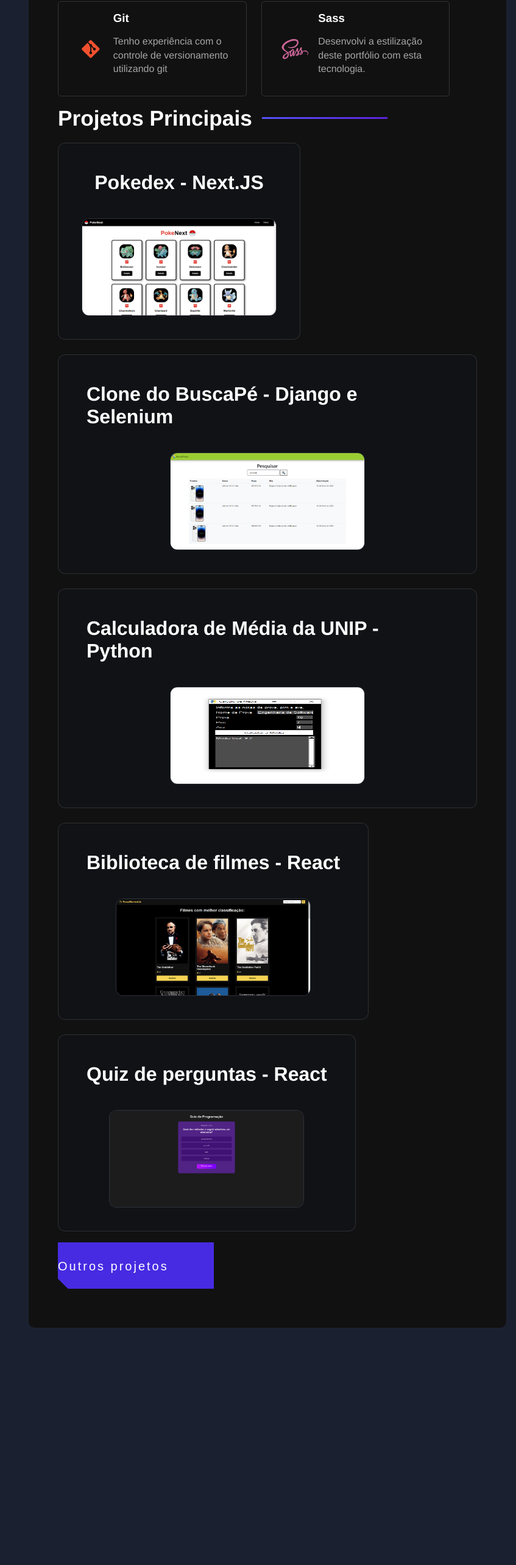
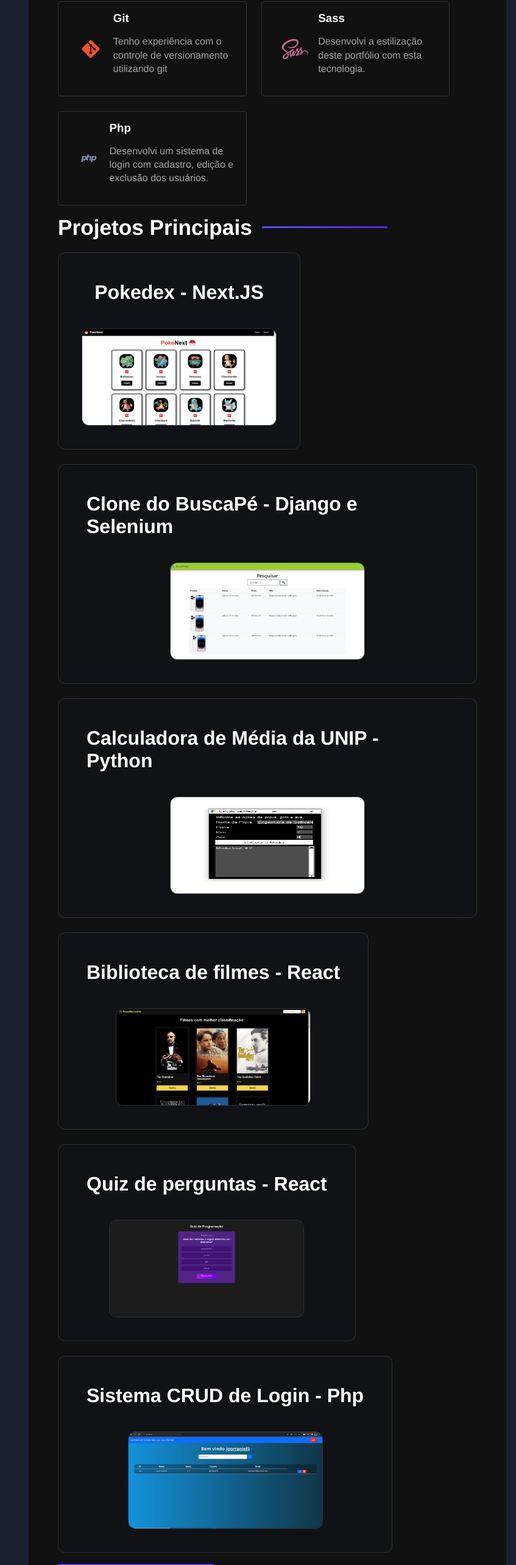
Before and after one commit to Igor-Ranielli/Portfolio-Vite-React-SASS, a React (Vite) app: page / in a window 1280 px wide. Shown: the part 1377-3943 px from the top of the page at 61% size, without its empty margins (433-1280 px from the left). Before the commit the page ends 3554 px from the top, so only its background shows below. Built offline with nearby package versions, Linux system fonts and the light colour scheme.

Commit message:
Version 1.5 New Php Project Added.

```diff
--- a/src/components/ProjectsContainer.jsx
+++ b/src/components/ProjectsContainer.jsx
@@ -5,13 +5,15 @@ import img2 from '../img/Projeto 2.png'
 import img3 from '../img/Projeto 3.png'
 import img4 from '../img/Projeto 4.png'
 import img5 from '../img/Projeto 5.png'
+import img6 from '../img/Projeto 6.png'
 
 const projects = [
     {id: "pokenext", name: "Pokedex - Next.JS", image: <img src={img1} alt="Pokedex com next.js"></img>, link: "https://github.com/Igor-Ranielli/pokenext"},
     {id: "buscapreco", name: "Clone do BuscaPé - Django e Selenium", image: <img src={img2} alt="BuscaPreço com Django E Selenium"></img>, link: "https://github.com/Igor-Ranielli/BuscaPrecoFrontEnd"},
     {id: "calculamedia", name: "Calculadora de Média da UNIP - Python", image: <img src={img3} alt="Calculadora de Média UNIP"></img>, link: "https://github.com/Igor-Ranielli/Calcula-Media-Python"},
     {id: "reactmovieslib", name: "Biblioteca de filmes - React", image: <img src={img4} alt="React Movies Lib"></img>, link: "https://github.com/Igor-Ranielli/React-Movies-Lib"},
-    {id: "reactquiz", name: "Quiz de perguntas - React", image: <img src={img5} alt="React Quiz"></img>, link: "https://github.com/Igor-Ranielli/React-Quiz"}
+    {id: "reactquiz", name: "Quiz de perguntas - React", image: <img src={img5} alt="React Quiz"></img>, link: "https://github.com/Igor-Ranielli/React-Quiz"},
+    {id: "loginphp", name: "Sistema CRUD de Login - Php", image: <img src={img6} alt="Login PHP"></img>, link: "https://github.com/Igor-Ranielli/Sistema-de-Login-PHP"}
 ]
 
 const ProjectsContainer = () => {
--- a/src/components/TechnologiesContainer.jsx
+++ b/src/components/TechnologiesContainer.jsx
@@ -8,7 +8,8 @@ import {
     DiPython,
     DiDjango,
     DiGit,
-    DiSass
+    DiSass,
+    DiPhp
 } from 'react-icons/di'
 
 import SvgPainter from './SvgPainter';
@@ -26,6 +27,7 @@ const technologies = [
     { id: "django", name: "Django", icon: <DiDjango />, level: "Codifiquei um clone do Busca Pé com Frontend e Backend com ajuda do Selenium." },
     { id: "git", name: "Git", icon: <DiGit />, level: "Tenho experiência com o controle de versionamento utilizando git" },
     { id: "sass", name: "Sass", icon: <DiSass />, level: "Desenvolvi a estilização deste portfólio com esta tecnologia." },
+    { id: "php", name: "Php", icon: <DiPhp />, level: "Desenvolvi um sistema de login com cadastro, edição e exclusão dos usuários." },
   ];
 
 const TechnologiesContainer = () => {
--- a/src/styles/components/technologiescontainer.sass
+++ b/src/styles/components/technologiescontainer.sass
@@ -56,3 +56,6 @@
         #sass
             svg
                 color: #cc6699
+        #php
+            svg
+                color: #8993be
```
Also changed, not shown: src/img/Projeto 6.png (added).
